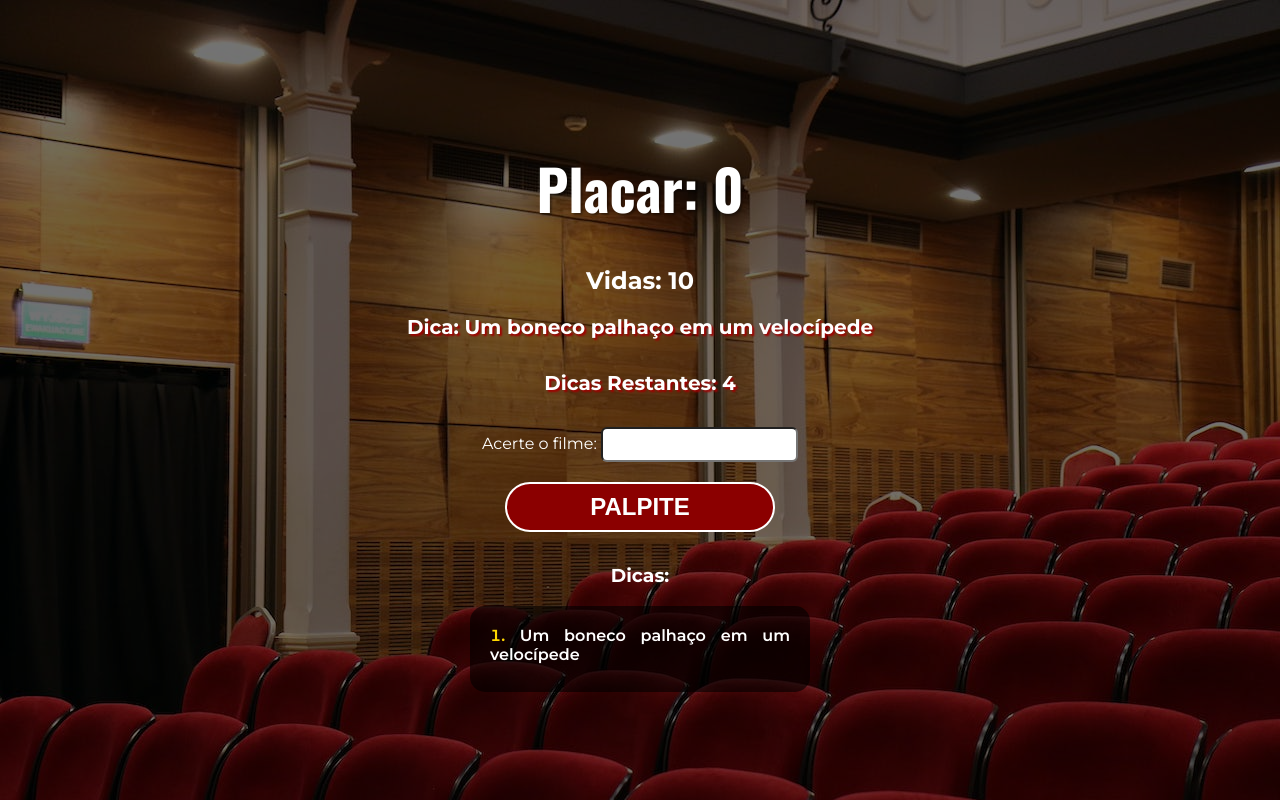
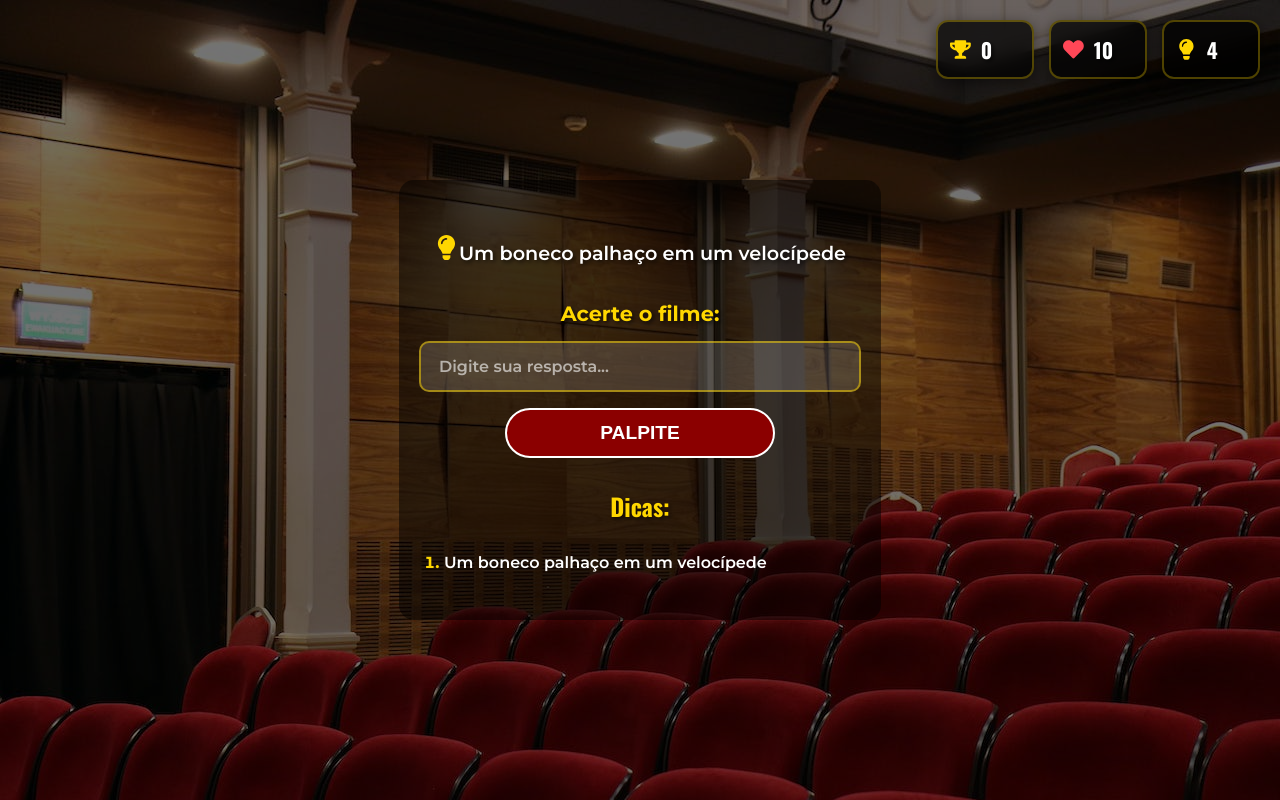
Before and after one commit to flaviare1s/qual-e-o-filme, a React (Vite) app: page / in a window 1280 px wide. Both pictures are taken after a click on the button "INICIAR". Built offline with nearby package versions, Linux system fonts and the light colour scheme.

Commit message:
Ajusta estilos

```diff
--- a/package.json
+++ b/package.json
@@ -17,6 +17,7 @@
     "react": "^18.2.0",
     "react-dom": "^18.2.0",
     "react-hot-toast": "^2.4.1",
+    "react-icons": "^5.5.0",
     "react-router-dom": "^6.20.0"
   },
   "devDependencies": {
--- a/src/App.css
+++ b/src/App.css
@@ -8,7 +8,6 @@
   justify-content: center;
   align-items: center;
   text-align: center;
-  min-height: 100vh;
   width: 100%;
 }
 
@@ -26,5 +25,6 @@
 @media (max-width: 600px) {
   .App {
     padding-top: 100px;
+    width: 90vw;
   }
 }
--- a/src/components/Game.css
+++ b/src/components/Game.css
@@ -1,45 +1,164 @@
+.start-game {
+  width: 100%;
+  max-width: 600px;
+  margin: 0 auto;
+  padding: 20px;
+  background-color: rgba(0, 0, 0, 0.5);border-radius: 15px;
+}
+
+.start-game h3 {
+  font-family: "Oswald", sans-serif;
+  font-size: 1.5em;
+  margin-top: 30px;
+  margin-bottom: 1px;
+  color: #ffd700;
+  text-shadow: 2px 2px 4px rgba(0, 0, 0, 0.7);
+}
+
 .hints_box {
-  background-color: rgba(0, 0, 0, 0.6);
+
   border-radius: 15px;
-  padding: 20px;
-  width: 300px;
+  padding: 25px;
+  width: 100%;
+  margin: 0 auto;
 }
 
 ol {
-  margin: auto;
+  margin: 0;
+  padding-left: 25px;
 }
 
 li::marker {
   color: #ffd700;
+  font-weight: bold;
 }
 
 li {
-  margin-bottom: 8px;
-  list-style-position: inside;
-  text-align: justify;
+  margin-bottom: 12px;
+  text-align: left;
   font-weight: 600;
+  line-height: 1.6;
+  color: white;
+}
+
+li:last-child {
+  margin-bottom: 0;
 }
 
 p.guess_text {
-  font-size: 1.2em;
+  font-size: 1.3em;
   font-weight: bold;
+  color: #ffd700;
+  margin-bottom: 15px;
+  text-shadow: 2px 2px 4px rgba(0, 0, 0, 0.7);
 }
 
 .guess_box {
-  border-radius: 6px;
-  padding: 8px;
+  width: 100%;
+  max-width: 100%;
+  box-sizing: border-box;
+  background-color: rgba(255, 255, 255, 0.15);
+  border: 2px solid rgba(255, 215, 0, 0.5);
+  border-radius: 10px;
+  padding: 14px 18px;
+  font-size: 16px;
+  color: white;
+  font-weight: 600;
+  font-family: "Montserrat", sans-serif;
+  outline: none;
+  transition: all 0.3s ease;
 }
 
-.guess_box input {
-  font-size: 16px;
-  width: 100%;
-  background: transparent;
-  border: none;
-  color: white;
-  outline: none;
+.guess_box:focus {
+  background-color: rgba(255, 255, 255, 0.25);
+  border-color: #ffd700;
+  box-shadow: 0 0 12px rgba(255, 215, 0, 0.5);
+}
+
+.guess_box::placeholder {
+  color: rgba(255, 255, 255, 0.6);
 }
 
 p.hints_control {
   color: white;
-  text-shadow: 2px 2px 2px rgb(161, 1, 1);
+  font-size: 1.2em;
+  font-weight: 600;
+  margin: 20px 0;
+  text-shadow: 2px 2px 4px rgba(0, 0, 0, 0.7);
+  padding: 15px;
 }
+
+.start form {
+  width: 100%;
+  margin: 0 auto;
+}
+
+.start form label {
+  display: block;
+  width: 100%;
+}
+
+.start form p {
+  margin: 20px 0;
+}
+
+.options-container {
+  background-color: rgba(0, 0, 0, 0.6);
+  padding: 25px;
+  border-radius: 15px;
+  margin: 20px;
+}
+
+.options-container p {
+  color: white;
+  font-size: 1.1em;
+  font-weight: 600;
+  margin: 15px 0;
+}
+
+@media (max-width: 768px) {
+  .start-game h3 {
+    font-size: 1.3em;
+  }
+
+  .hints_box {
+    padding: 20px;
+  }
+
+  p.guess_text {
+    font-size: 1.2em;
+  }
+
+  p.hints_control {
+    font-size: 1.05em;
+    padding: 12px;
+  }
+
+  .guess_box {
+    padding: 12px 15px;
+  }
+
+  .options-container {
+    padding: 20px;
+  }
+}
+
+@media (max-width: 480px) {
+
+  .hints_box {
+    padding: 18px;
+  }
+
+  p.hints_control {
+    font-size: 1em;
+    padding: 10px;
+  }
+
+  ol {
+    padding-left: 20px;
+  }
+
+  .options-container {
+    padding: 18px;
+  }
+}
--- a/src/components/Game.jsx
+++ b/src/components/Game.jsx
@@ -1,8 +1,11 @@
+/* eslint-disable react/prop-types */
 import './Game.css'
-import { useState , useEffect} from 'react'
+import { useState, useEffect } from 'react'
 
 import { GameOver } from './GameOver'
+import { GameHeader } from './GameHeader'
 import toast from 'react-hot-toast';
+import { FaLightbulb } from 'react-icons/fa';
 
 export function Game({ moviesData }) {
   const [currentMovieIndex, setCurrentMovieIndex] = useState(0)
@@ -25,7 +28,7 @@ export function Game({ moviesData }) {
     console.log('Handling guess:', userGuess);
     if (!hasGuessed) {
       if (!userGuess.trim()) {
-          toast.custom('Please make a guess!');
+        toast.error('Por favor, insira uma resposta!');
         return;
       }
 
@@ -127,13 +130,12 @@ export function Game({ moviesData }) {
   }, [lives, congratulationsMessage])
 
   return (
-      <div className='start'>
+    <div className='start-game'>
       {lives > 0 ? (
         <>
-            <h1>Placar: {score}</h1>
-            <h2>Vidas: {lives}</h2>
-            <p className='hints_control'>Dica: {currentMovie.hints[currentHintIndex]}</p>
-            <p className='hints_control'>Dicas Restantes: {Math.max(remainingHints, 0)}</p>
+          <GameHeader score={score} lives={lives} remainingHints={remainingHints} />
+
+          <p className='hints_control'><FaLightbulb className="header-icon bulb-icon" />{currentMovie.hints[currentHintIndex]}</p>
 
           {congratulationsMessage && <p>{congratulationsMessage}</p>}
           {lossMessage && <p>{lossMessage}</p>}
@@ -141,8 +143,8 @@ export function Game({ moviesData }) {
           {showGuessBox && !showOptions && (
             <form onSubmit={handleGuessSubmit}>
               <label>
-                  <span className='guess_text'>Acerte o filme: </span>
-                  <input className='guess_box' type="text" value={guess} onChange={handleGuessChange} />
+                <p className='guess_text'>Acerte o filme: </p>
+                <input className='guess_box' type="text" value={guess} onChange={handleGuessChange} placeholder="Digite sua resposta..." />
               </label>
               <p>
                 <button type="submit">Palpite</button>
@@ -151,7 +153,7 @@ export function Game({ moviesData }) {
           )}
 
           {showOptions && (
-              <div>
+            <div className='options-container'>
               <p>Você quer mais uma dica ou quer mudar de filme?</p>
               <p>
                 <button onClick={() => handleOptionClick('retry')}>Continuar</button>
--- /dev/null
+++ b/src/components/GameHeader.css
@@ -0,0 +1,108 @@
+.game-header {
+  position: fixed;
+  top: 20px;
+  right: 20px;
+  display: flex;
+  gap: 15px;
+  z-index: 100;
+}
+
+.game-header-item {
+  background-color: rgba(0, 0, 0, 0.75);
+  backdrop-filter: blur(10px);
+  padding: 12px;
+  border-radius: 12px;
+  display: flex;
+  align-items: center;
+  gap: 10px;
+  min-width: 70px;
+  border: 2px solid rgba(255, 215, 0, 0.3);
+  box-shadow: 0 4px 15px rgba(0, 0, 0, 0.5);
+  transition: all 0.3s ease;
+}
+
+.game-header-item:hover {
+  border-color: rgba(255, 215, 0, 0.6);
+  transform: translateX(-5px);
+}
+
+.header-icon {
+  font-size: 1.3em;
+  color: #ffd700;
+  flex-shrink: 0;
+}
+
+.heart-icon {
+  color: #ff4757;
+}
+
+.bulb-icon {
+  color: #ffd700;
+}
+
+.header-label {
+  font-size: 0.85em;
+  color: rgba(255, 255, 255, 0.7);
+  font-weight: 600;
+  flex: 1;
+}
+
+.header-value {
+  font-size: 1.3em;
+  font-weight: bold;
+  color: white;
+  font-family: "Oswald", sans-serif;
+  text-shadow: 2px 2px 4px rgba(0, 0, 0, 0.7);
+}
+
+@media (max-width: 768px) {
+  .game-header {
+    top: 10px;
+    right: 10px;
+    gap: 10px;
+  }
+
+  .game-header-item {
+    padding: 10px 14px;
+    min-width: 60px;
+    gap: 8px;
+  }
+
+  .header-icon {
+    font-size: 1.1em;
+    margin-right: 5px;
+  }
+
+  .header-label {
+    font-size: 0.75em;
+  }
+
+  .header-value {
+    font-size: 1.1em;
+  }
+}
+
+@media (max-width: 480px) {
+  .game-header {
+    top: 8px;
+    right: 8px;
+    gap: 8px;
+  }
+
+  .game-header-item {
+    padding: 8px 12px;
+    gap: 6px;
+  }
+
+  .header-icon {
+    font-size: 1em;
+  }
+
+  .header-label {
+    font-size: 0.7em;
+  }
+
+  .header-value {
+    font-size: 1em;
+  }
+}
--- /dev/null
+++ b/src/components/GameHeader.jsx
@@ -0,0 +1,24 @@
+/* eslint-disable react/prop-types */
+import './GameHeader.css'
+import { FaHeart, FaLightbulb, FaTrophy } from 'react-icons/fa'
+
+export function GameHeader({ score, lives, remainingHints }) {
+  return (
+    <div className="game-header">
+      <div className="game-header-item">
+        <FaTrophy className="header-icon" />
+        <span className="header-value">{score}</span>
+      </div>
+
+      <div className="game-header-item">
+        <FaHeart className="header-icon heart-icon" />
+        <span className="header-value">{lives}</span>
+      </div>
+
+      <div className="game-header-item">
+        <FaLightbulb className="header-icon bulb-icon" />
+        <span className="header-value">{Math.max(remainingHints, 0)}</span>
+      </div>
+    </div>
+  )
+}
--- a/src/components/GameRules.css
+++ b/src/components/GameRules.css
@@ -1,7 +1,3 @@
-.rules-wrapper {
-    margin: 20px;
-}
-
 .rules {
     max-width: 500px;
     margin: auto;
```
Also changed, not shown: 1 other file (tests, documents, lock files or other folders). Lines whose indentation alone changed are shown as unchanged.
